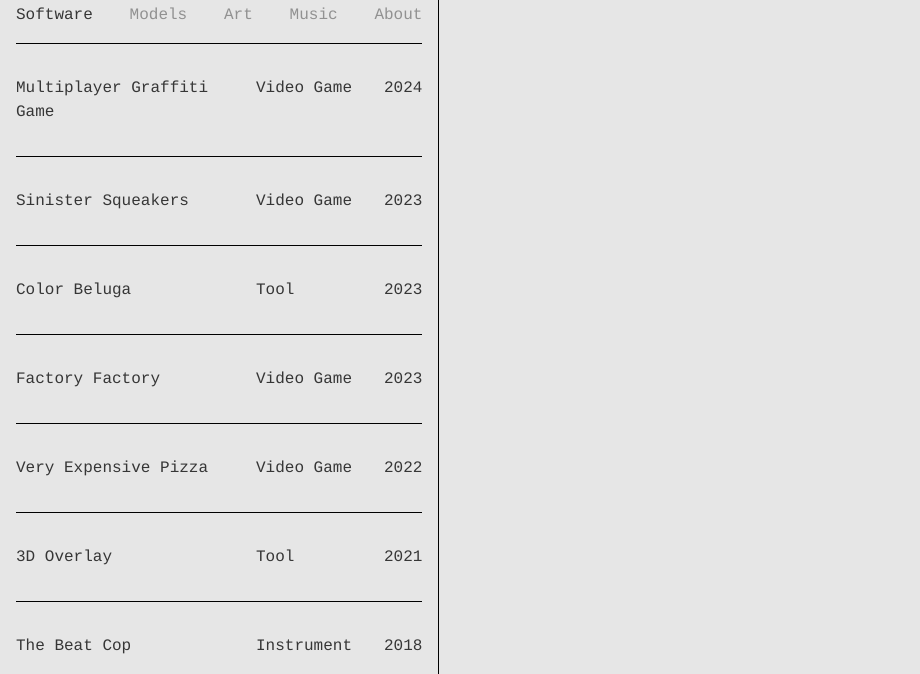
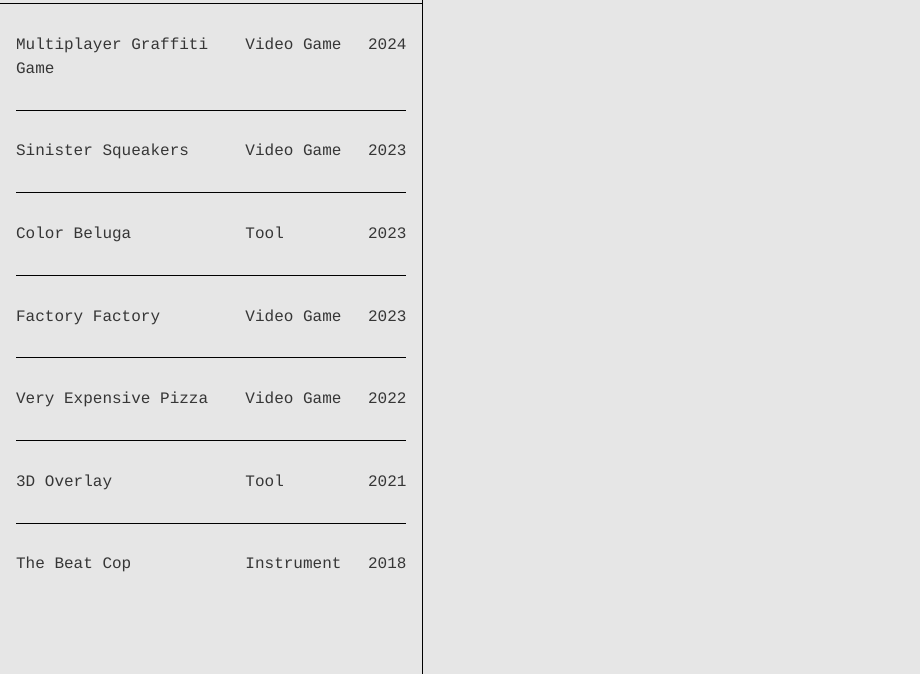
Before and after one commit to megalon/megalon-site-2024, a website built with Vite: page index.html in a window 1280 px wide. Shown: the part 126-800 px from the top of the page, without its empty margins (0-920 px from the left). Built offline with nearby package versions, Linux system fonts and the light colour scheme.

Commit message:
Styling changes
Hide tabs, fade transition, better background for list items

```diff
--- a/index.html
+++ b/index.html
@@ -36,7 +36,7 @@
         </svg>
         github
       </a>
-
+<!--
       <div class="tabs">
         <div class="tab is-active" data-tab="1">
           Software
@@ -53,39 +53,39 @@
         <div class="tab"  data-tab="5">
           About
         </div>
-      </div>
+      </div> -->
     </div>
     <div id="projects-list">
       <ul href="projects/graffiti-game">
         <li>Multiplayer Graffiti Game</li>
         <li>Video Game</li>
         <li>2024</li>
-      </ul>
+      </ul> <hr>
       <ul href="projects/sinister-squeakers">
         <li>Sinister Squeakers</li>
         <li>Video Game</li>
         <li>2023</li>
-      </ul>
+      </ul> <hr>
       <ul href="projects/color-beluga">
         <li>Color Beluga</li>
         <li>Tool</li>
         <li>2023</li>
-      </ul>
+      </ul> <hr>
       <ul href="projects/factory-factory">
         <li>Factory Factory</li>
         <li>Video Game</li>
         <li>2023</li>
-      </ul>
+      </ul> <hr>
       <ul href="projects/very-expensive-pizza">
         <li>Very Expensive Pizza</li>
         <li>Video Game</li>
         <li>2022</li>
-      </ul>
+      </ul> <hr>
       <ul href="projects/3d-overlay">
         <li>3D Overlay</li>
         <li>Tool</li>
         <li>2021</li>
-      </ul>
+      </ul> <hr>
       <ul href="projects/the-beat-cop">
         <li>The Beat Cop</li>
         <li>Instrument</li>
--- a/src/main.ts
+++ b/src/main.ts
@@ -1,6 +1,7 @@
 import './style.css'
 import './tabs.css'
 import './video.css'
+import { delay } from './utils'
 
 const contentDiv = document.querySelector<HTMLDivElement>('#content') as HTMLDivElement
 const projectsListItems = document.querySelectorAll<HTMLElement>("#projects-list ul")
@@ -10,6 +11,10 @@ window.addEventListener("load", loadContentFromHash)
 
 async function loadContentFromHash() {
   const page = window.location.hash.substring(1)
+
+  contentDiv.style.opacity = "0"
+
+  await delay(500)
 
   if (!page) {
     console.log("No page selected")
@@ -22,6 +27,7 @@ async function loadContentFromHash() {
     if (response.ok) {
       const text = await response.text()
       contentDiv.innerHTML = text
+      contentDiv.style.opacity = "1"
     } else {
       console.log(response.status)
       contentDiv.innerHTML = "Work in progress! Please select another project"
--- a/src/style.css
+++ b/src/style.css
@@ -46,6 +46,7 @@ a {
 
   display: flex;
   flex-direction: column;
+  padding-left: 0;
   padding-right: 0;
 }
 
@@ -53,8 +54,14 @@ a {
   overflow-y: auto;
 }
 
+#content {
+  transition: opacity 0.5s ease;
+  opacity: 1;
+}
+
 #left .floating-box {
-  margin-right: 1rem;
+  padding-right: 1rem;
+  padding-left: 1rem;
   padding-bottom: 1rem;
   border-bottom: 0.1rem solid #000;
 }
@@ -74,7 +81,6 @@ a {
 
 #projects-list {
   height: 100%;
-  padding-right: 1rem;
   overflow-y: auto;
 }
 
@@ -89,25 +95,35 @@ a {
   justify-content: space-between;
   width: 100%;
 
-  border-bottom: 0.1rem solid #000;
-  padding-top: 2rem;
-  padding-bottom: 2rem;
+  /* border-bottom: 0.1rem solid #000; */
+  padding-top: 1.8rem;
+  padding-bottom: 1.8rem;
 
   list-style-type: none;
+}
+
+#projects-list hr {
+  border: 0;
+  border-top: 0.1rem solid #000;
+  margin-left: 1rem;
+  margin-right: 1rem;
 }
 
 .hover {
   background-color: #c7c7c7;
 }
 
+#projects-list ul li {
+  padding-right: 1rem;
+}
+
 #projects-list ul li:nth-child(1) {
   width: 60%;
-  padding-right: 1rem;
+  padding-left: 1rem;
 }
 
 #projects-list ul li:nth-child(2) {
   width: 30%;
-  padding-right: 1rem;
 }
 
 #projects-list ul li:nth-child(3) {
--- /dev/null
+++ b/src/utils.ts
@@ -0,0 +1 @@
+export const delay = (ms: number) => new Promise(resolve => setTimeout(resolve, ms));
```
Also changed, not shown: public/projects/3d-overlay.html (+1 -1 lines), public/projects/very-expensive-pizza.html (+1 -1 lines).
